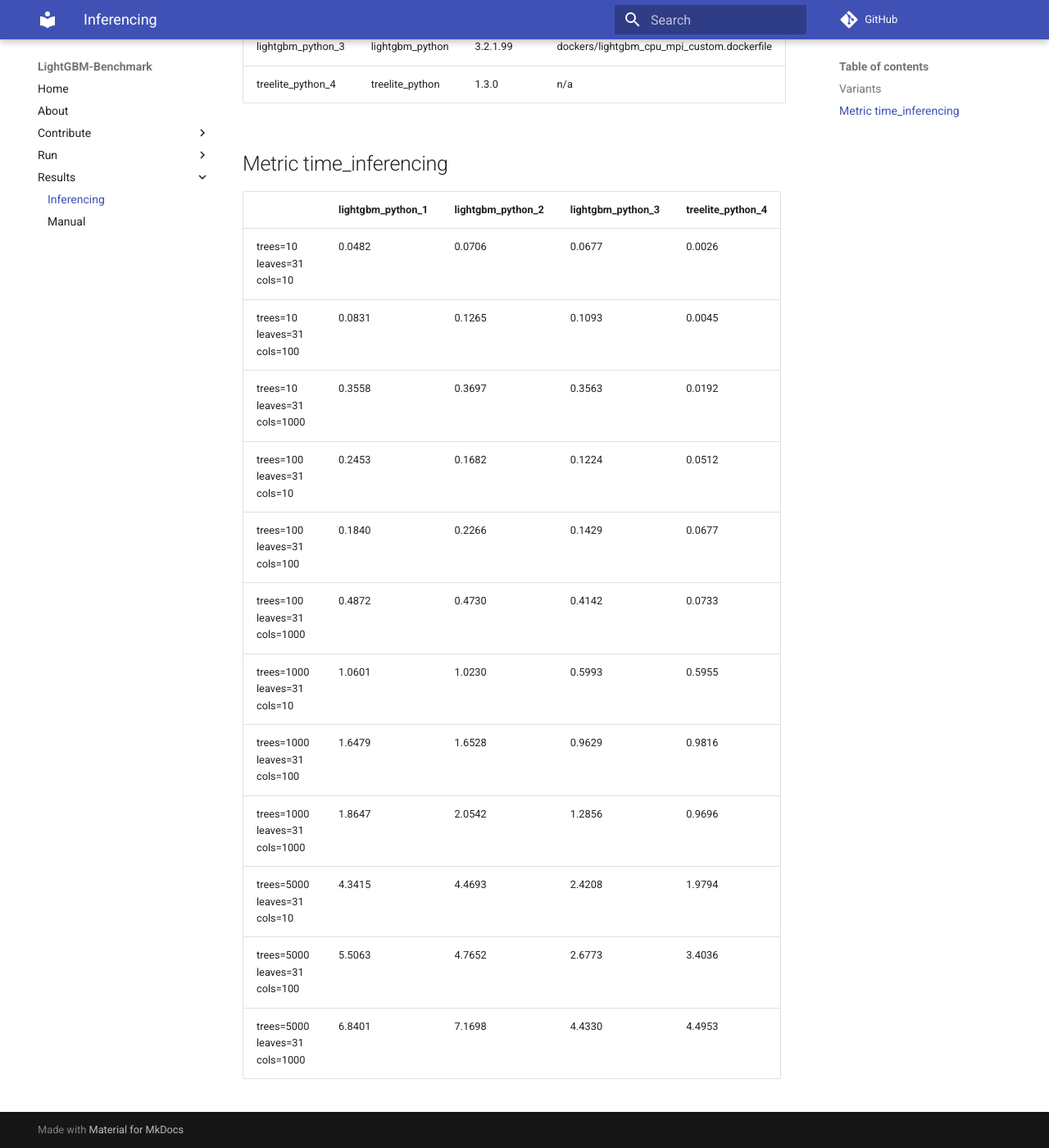
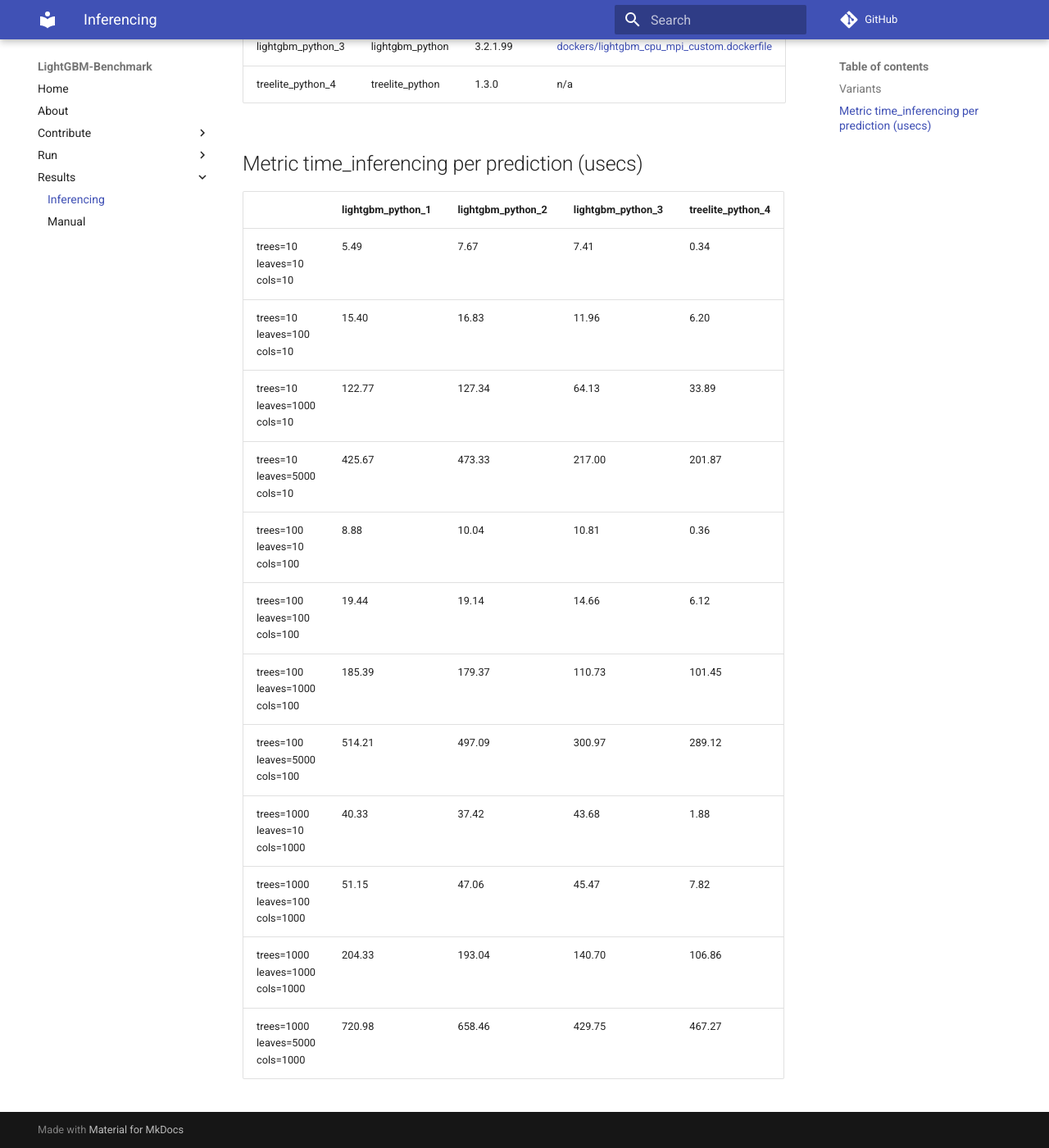
Before and after one commit to microsoft/lightgbm-benchmark, an MkDocs documentation site: the page built from docs/results/inferencing.md, in a window 1280 px wide and 1400 px high, scrolled down 491 px. Shown: the whole window at 82% size. Built offline with MkDocs 1.6.1 and Material for MkDocs 9.7.7, drawn with Linux system fonts in a browser that asks for light colours; comment, search, counter and statistics services are not loaded.

Commit message:
reformat tutorial to add links to dockers

```diff
--- a/docs/results/inferencing.md
+++ b/docs/results/inferencing.md
@@ -8,25 +8,25 @@
 
 | Index | Framework | Version | Build |
 | :-- | :-- | :-- | :-- |
-| lightgbm_python_1 | lightgbm_python | 3.2.1 | dockers/lightgbm_cpu_mpi_pip.dockerfile |
-| lightgbm_python_2 | lightgbm_python | 3.2.1.99 | dockers/lightgbm_cpu_mpi_build.dockerfile |
-| lightgbm_python_3 | lightgbm_python | 3.2.1.99 | dockers/lightgbm_cpu_mpi_custom.dockerfile |
-| treelite_python_4 | treelite_python | 1.3.0 | n/a |
+| lightgbm_python_1| lightgbm_python| 3.2.1| [dockers/lightgbm_cpu_mpi_pip.dockerfile](https://github.com/microsoft/lightgbm-benchmark/tree/main/src/scripts/lightgbm_python/dockers/lightgbm_cpu_mpi_pip.dockerfile)|
+| lightgbm_python_2| lightgbm_python| 3.2.1.99| [dockers/lightgbm_cpu_mpi_build.dockerfile](https://github.com/microsoft/lightgbm-benchmark/tree/main/src/scripts/lightgbm_python/dockers/lightgbm_cpu_mpi_build.dockerfile)|
+| lightgbm_python_3| lightgbm_python| 3.2.1.99| [dockers/lightgbm_cpu_mpi_custom.dockerfile](https://github.com/microsoft/lightgbm-benchmark/tree/main/src/scripts/lightgbm_python/dockers/lightgbm_cpu_mpi_custom.dockerfile)|
+| treelite_python_4| treelite_python| 1.3.0| n/a|
 
 
-## Metric time_inferencing
+## Metric time_inferencing per prediction (usecs)
 
 | &nbsp; | lightgbm_python_1 | lightgbm_python_2 | lightgbm_python_3 | treelite_python_4 |
 | :-- | :-- | :-- | :-- | :-- |
-| trees=10<br/>leaves=31<br/>cols=10<br/> | 0.0482 | 0.0706 | 0.0677 | 0.0026 |
-| trees=10<br/>leaves=31<br/>cols=100<br/> | 0.0831 | 0.1265 | 0.1093 | 0.0045 |
-| trees=10<br/>leaves=31<br/>cols=1000<br/> | 0.3558 | 0.3697 | 0.3563 | 0.0192 |
-| trees=100<br/>leaves=31<br/>cols=10<br/> | 0.2453 | 0.1682 | 0.1224 | 0.0512 |
-| trees=100<br/>leaves=31<br/>cols=100<br/> | 0.1840 | 0.2266 | 0.1429 | 0.0677 |
-| trees=100<br/>leaves=31<br/>cols=1000<br/> | 0.4872 | 0.4730 | 0.4142 | 0.0733 |
-| trees=1000<br/>leaves=31<br/>cols=10<br/> | 1.0601 | 1.0230 | 0.5993 | 0.5955 |
-| trees=1000<br/>leaves=31<br/>cols=100<br/> | 1.6479 | 1.6528 | 0.9629 | 0.9816 |
-| trees=1000<br/>leaves=31<br/>cols=1000<br/> | 1.8647 | 2.0542 | 1.2856 | 0.9696 |
-| trees=5000<br/>leaves=31<br/>cols=10<br/> | 4.3415 | 4.4693 | 2.4208 | 1.9794 |
-| trees=5000<br/>leaves=31<br/>cols=100<br/> | 5.5063 | 4.7652 | 2.6773 | 3.4036 |
-| trees=5000<br/>leaves=31<br/>cols=1000<br/> | 6.8401 | 7.1698 | 4.4330 | 4.4953 |
+| trees=10<br/>leaves=10<br/>cols=10<br/> | 5.49 | 7.67 | 7.41 | 0.34 |
+| trees=10<br/>leaves=100<br/>cols=10<br/> | 15.40 | 16.83 | 11.96 | 6.20 |
+| trees=10<br/>leaves=1000<br/>cols=10<br/> | 122.77 | 127.34 | 64.13 | 33.89 |
+| trees=10<br/>leaves=5000<br/>cols=10<br/> | 425.67 | 473.33 | 217.00 | 201.87 |
+| trees=100<br/>leaves=10<br/>cols=100<br/> | 8.88 | 10.04 | 10.81 | 0.36 |
+| trees=100<br/>leaves=100<br/>cols=100<br/> | 19.44 | 19.14 | 14.66 | 6.12 |
+| trees=100<br/>leaves=1000<br/>cols=100<br/> | 185.39 | 179.37 | 110.73 | 101.45 |
+| trees=100<br/>leaves=5000<br/>cols=100<br/> | 514.21 | 497.09 | 300.97 | 289.12 |
+| trees=1000<br/>leaves=10<br/>cols=1000<br/> | 40.33 | 37.42 | 43.68 | 1.88 |
+| trees=1000<br/>leaves=100<br/>cols=1000<br/> | 51.15 | 47.06 | 45.47 | 7.82 |
+| trees=1000<br/>leaves=1000<br/>cols=1000<br/> | 204.33 | 193.04 | 140.70 | 106.86 |
+| trees=1000<br/>leaves=5000<br/>cols=1000<br/> | 720.98 | 658.46 | 429.75 | 467.27 |
```
Also changed, not shown: src/scripts/analysis/templates/inferencing.md (+9 -1 lines).
